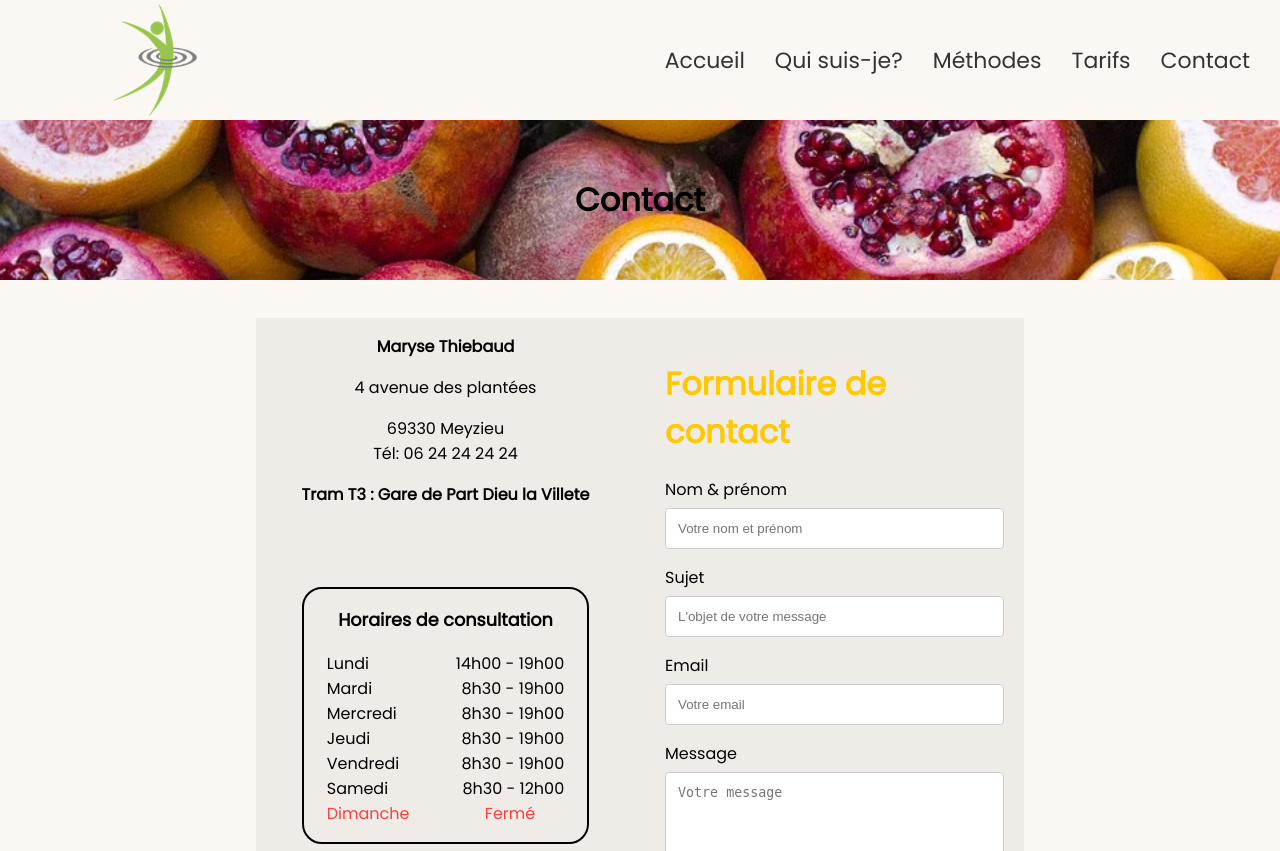
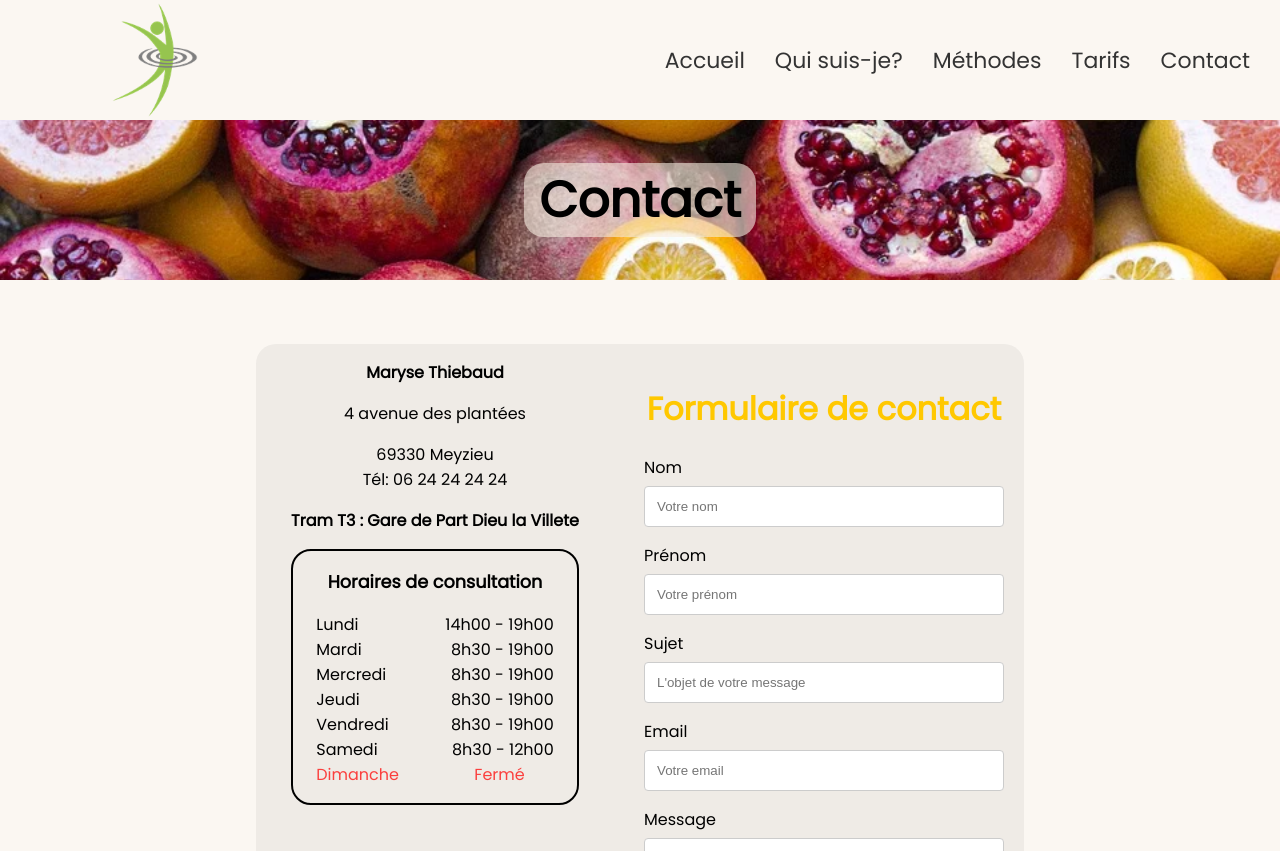
Before and after one commit to furkanKrdmr/Nutrition, a PHP site: page /contact.php in a window 1280 px wide. Shown: the top 851 px of the page. Run offline with PHP 8.4, Linux system fonts and the light colour scheme.

Commit message:
added icons

```diff
--- a/contact.php
+++ b/contact.php
@@ -1,4 +1,3 @@
-
 <?php
 
 include 'INC/header.php';
@@ -18,10 +17,10 @@
             <p style="text-align: center;">69330 Meyzieu <br> Tél: 06 24 24 24 24</p>
             <p style="text-align: center;"><strong>Tram T3 : Gare de Part Dieu la Villete</strong></p>
             <!--<img class="imgrdvv" src="img/Horaires.png" alt="">-->
-                <div class = "openingTime">
+            <div class="openingTime">
                 <p>Horaires de consultation</p>
-                    <div class = "openingTime-title">
-                        <div class = "days">
+                <div class="openingTime-title">
+                    <div class="days">
                         <p>Lundi</p>
                         <p>Mardi</p>
                         <p>Mercredi</p>
@@ -30,7 +29,7 @@
                         <p>Samedi</p>
                         <p class="cRed">Dimanche</p>
                     </div>
-                        <div class = "hours">
+                    <div class="hours">
                         <p>14h00 - 19h00</p>
                         <p>8h30 - 19h00</p>
                         <p>8h30 - 19h00</p>
@@ -46,16 +45,21 @@
 
 
         <div class="carteggle">
-                <iframe
-                    src="https://www.google.com/maps/embed?pb=!1m18!1m12!1m3!1d1655.0974408355808!2d4.859503140963323!3d45.76054737910553!2m3!1f0!2f0!3f0!3m2!1i1024!2i768!4f13.1!3m3!1m2!1s0x47f4ea62fdaf6429%3A0x6e097152ab2851f8!2sLyon%20Part%20Dieu!5e0!3m2!1sfr!2sfr!4v1615993200539!5m2!1sfr!2sfr"
-                    allowfullscreen="" loading="lazy" class="mapggle"></iframe>
+            <iframe src="https://www.google.com/maps/embed?pb=!1m18!1m12!1m3!1d1655.0974408355808!2d4.859503140963323!3d45.76054737910553!2m3!1f0!2f0!3f0!3m2!1i1024!2i768!4f13.1!3m3!1m2!1s0x47f4ea62fdaf6429%3A0x6e097152ab2851f8!2sLyon%20Part%20Dieu!5e0!3m2!1sfr!2sfr!4v1615993200539!5m2!1sfr!2sfr" allowfullscreen="" loading="lazy" class="mapggle"></iframe>
+        </div>
+
+        <div class="iconimg">
+            <img src="https://img.icons8.com/fluent/48/000000/facebook-new.png" />
         </div>
 
         <div class="container">
-            <h1>Formulaire de contact</h1>
+            <h1 style="text-align: center;">Formulaire de contact</h1>
             <form action="/action_page.php">
-                <label for="fname">Nom & prénom</label>
-                <input type="text" id="fname" name="firstname" placeholder="Votre nom et prénom">
+                <label for="fname">Nom</label>
+                <input type="text" id="fname" name="firstname" placeholder="Votre nom">
+
+                <label for="name">Prénom</label>
+                <input type="text" id="name" name="firstname" placeholder="Votre prénom">
 
                 <label for="sujet">Sujet</label>
                 <input type="text" id="sujet" name="sujet" placeholder="L'objet de votre message">
--- a/css/style.css
+++ b/css/style.css
@@ -131,6 +131,14 @@ body {
   width: 100%;
 }
 
+.carousel h1{
+  background-color: rgba(247, 237, 224, .60);
+  padding-left: 15px;
+  padding-right: 15px;
+  font-size: 3.1em;
+  border-radius: 20px;
+}
+
 .bloctext{
   margin: 0 auto;
 }
@@ -165,12 +173,14 @@ body {
   background-color: rgba(128, 128, 128, 10%);
   margin-left: auto;
   margin-right: auto;
-  margin-top: 3vw;
+  margin-bottom: 5vw;
+  margin-top: 5vw;
   width: 60%;
   display: grid;
   grid-template-columns: repeat(2, 1fr);
   grid-template-rows: minmax(100px, 500px);
   grid-gap: 10px;
+  border-radius: 20px;
 }
 
 input[type=text],
@@ -228,7 +239,7 @@ input[type=submit]:hover {
 }
 
 .openingTime {
-  margin-top: 5em;
+  margin-top: 1em;
   border: 0.14em solid black;
   border-radius: 20px;
 }
--- a/index.php
+++ b/index.php
@@ -3,7 +3,7 @@
 include 'INC/header.php';
 
 ?>
-<div class= "image_presentation">
+<div class="image_presentation">
 
 </div>
 
--- a/methodes.php
+++ b/methodes.php
@@ -4,7 +4,7 @@ include 'INC/header.php';
 
 ?>
 
-<div class="methode-title">
+<div class="carousel">
     <h1>Prestations</h1>
 </div>
 
--- a/presentation.php
+++ b/presentation.php
@@ -5,7 +5,7 @@
     ?>
 
     <div class="carousel">
-        <h1>Contact</h1>
+        <h1>Qui suis-je ?</h1>
     </div>
 
     <div class="container-presentation">
--- a/tarifs.php
+++ b/tarifs.php
@@ -4,7 +4,7 @@ include 'INC/header.php';
 
 ?>
 
-<div class="tarif-title">
+<div class="carousel">
     <h1>Tarifs</h1>
 </div>
 
@@ -29,7 +29,7 @@ include 'INC/header.php';
     </div>
 
 
-    <p>Chaque séance dure 30 mn. La formule Abonnement inclut
+    <p style="text-align: justify;">Chaque séance dure 30 mn. La formule Abonnement inclut
         un bilan préliminaire et un suivi personnalisé. Les
         conseils téléphoniques font partie intégrante de la
         prestation. Lorem ipsum dolor sit amet, consectetur adipiscing elit. Nunc urna dui, aliquet
@@ -42,7 +42,7 @@ include 'INC/header.php';
 
     <div class="tarif-no-subscription">
         <h2>Hors abonnement</h2>
-        <p>Je propose aussi des séances individuelles de coaching régime à 75 € la séance.
+        <p style="text-align: justify;">Je propose aussi des séances individuelles de coaching régime à 75 € la séance.
             Un bilan complet de vos habitudes alimentaire est réalisable au prix de 100 €.
             Je propose aussi des séances individuelles de coaching régime à 75 € la séance.
             Un bilan complet de vos habitudes alimentaire est réalisable au prix de 100 €.
```
Also changed, not shown: other parts of css/style.css (+18 -19 lines), img/facebookicon.png (added). Lines whose indentation alone changed are shown as unchanged.
